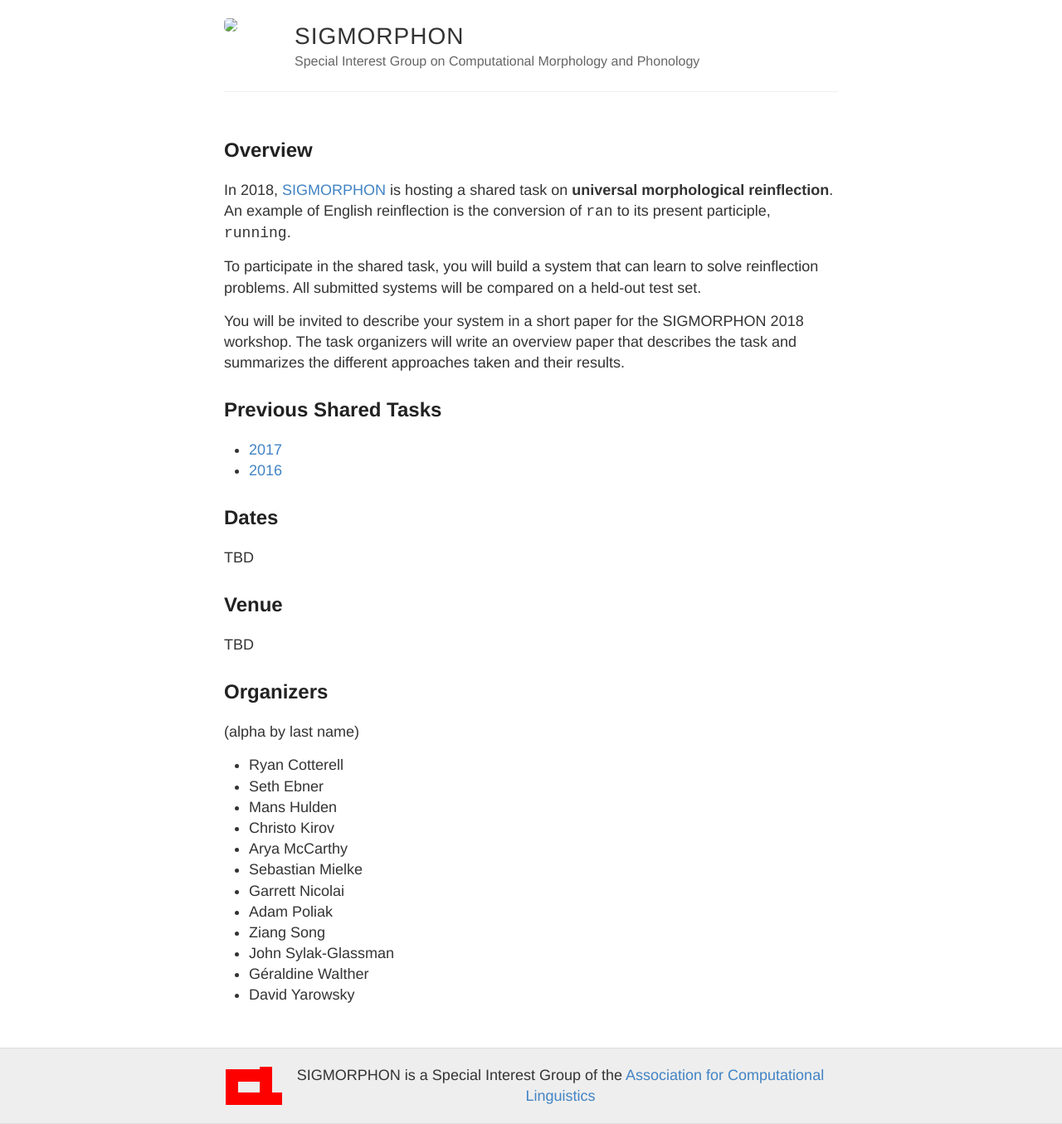
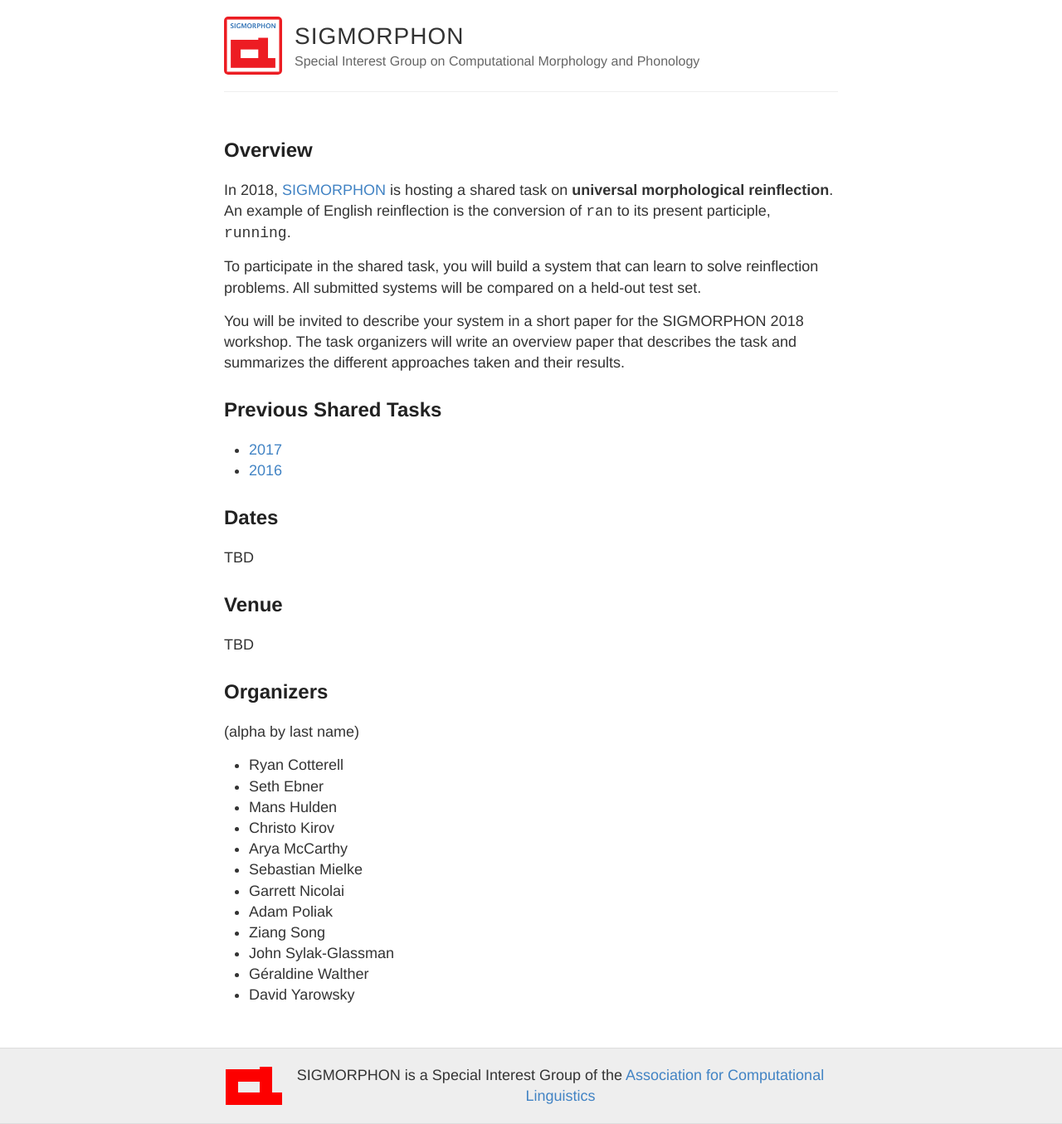
Before and after one commit to sigmorphon/sigmorphon.github.io, a Jekyll site: the page built from sharedtask2018/index.md, in a window 1280 px wide. Shown: the whole page at 83% size. Built offline with Jekyll 4.4.1, drawn with Linux system fonts in a browser that asks for light colours; our own code applies the rules of GitHub Pages for plain Markdown files.

Commit message:
Possibly actually fix logo

```diff
--- a/_config.yml
+++ b/_config.yml
@@ -9,7 +9,7 @@
 description: Special Interest Group on Computational Morphology and Phonology
 
 # URL of your avatar or profile pic (you could use your GitHub profile pic)
-avatar: "images/sigmorphon-newlogo.png"
+avatar: "/images/sigmorphon-newlogo.png"
 
 #
 # Flags below are optional
--- a/_layouts/default.html
+++ b/_layouts/default.html
@@ -17,7 +17,7 @@
     <div class="wrapper-masthead">
       <div class="container">
         <header class="masthead clearfix">
-          <a href="{{ site.url }}/" class="site-avatar"><img src="{{ site.avatar }}" /></a>
+          <a href="{{ site.baseurl }}/" class="site-avatar"><img src="{{ site.avatar }}" /></a>
 
           <div class="site-info">
             <h1 class="site-name"><a href="{{ site.baseurl }}/">{{ site.name }}</a></h1>
```
